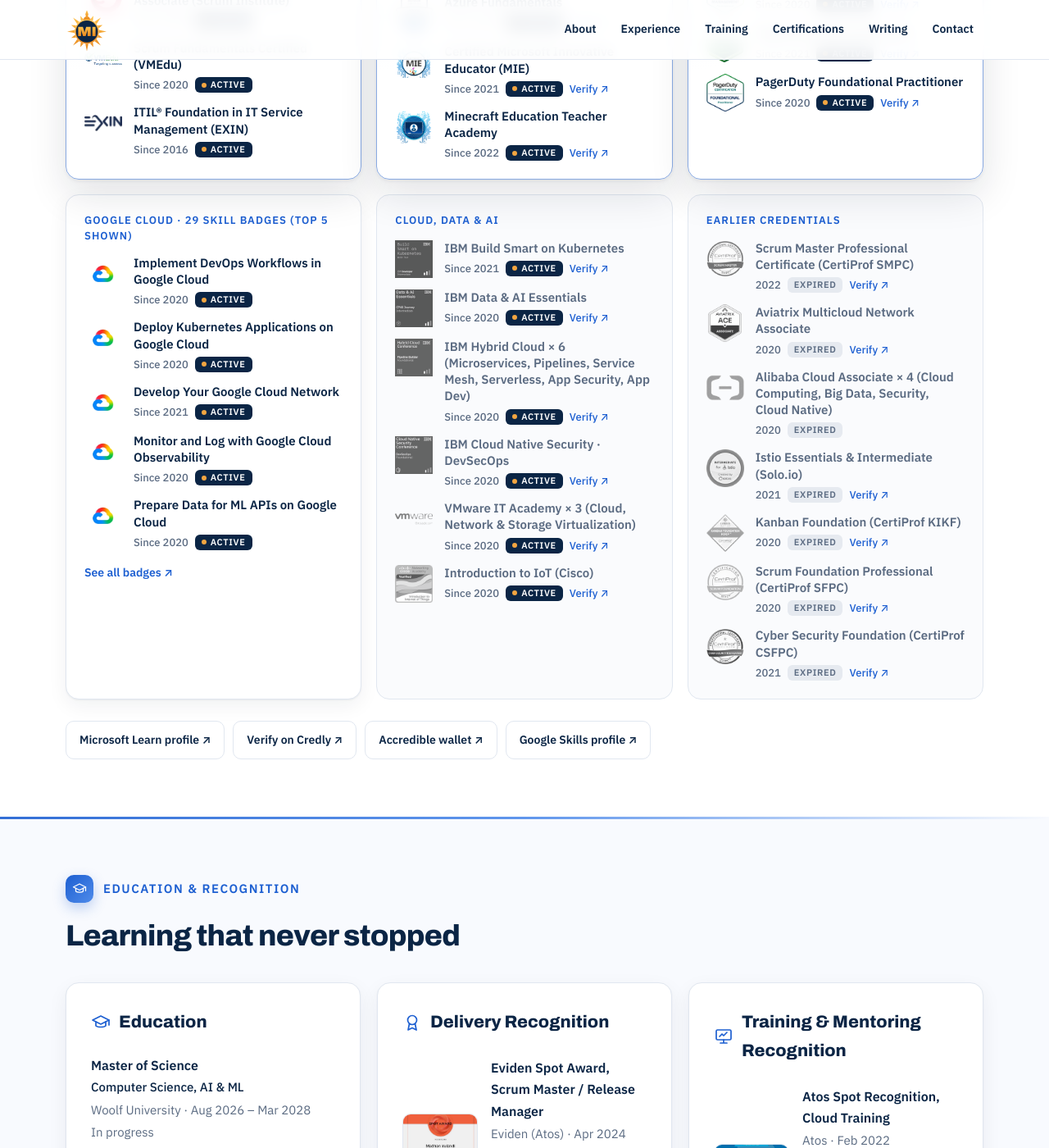
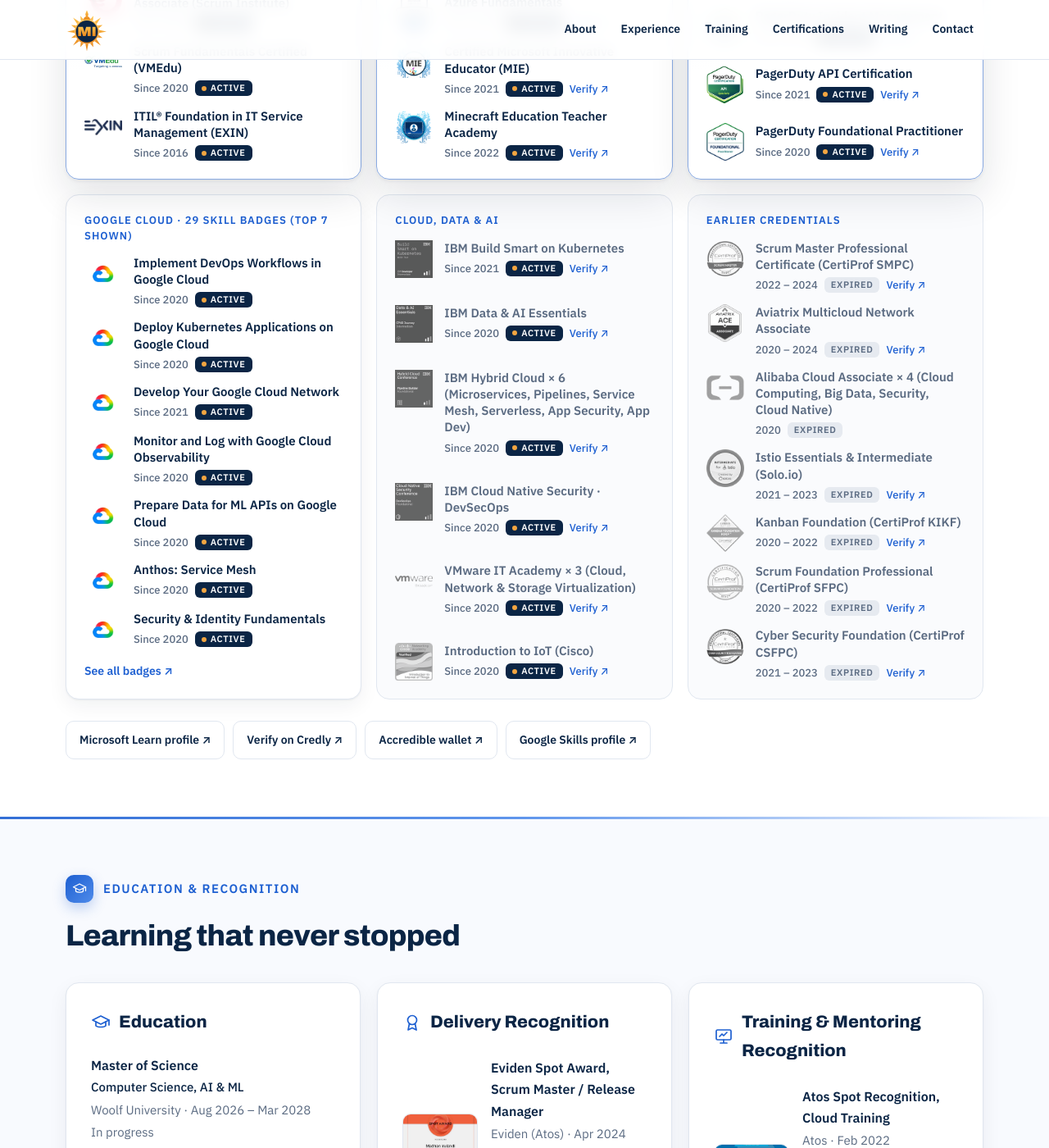
Before and after one commit to Madhan-I/Madhan-I.github.io, a Jekyll site: the page built from index.html, in a window 1280 px wide and 1400 px high, scrolled down 8226 px. Shown: the whole window at 82% size. Built offline with Jekyll 4.4.1, drawn with Linux system fonts in a browser that asks for light colours.

Commit message:
Certs: fill card space, two more Google badges, expiry ranges
Co-Authored-By: Claude Opus 5.5 <noreply@anthropic.com>
Claude-Session: https://claude.ai/code/session_01MFRrTt7LBDdX57m85KHNGp

```diff
--- a/_data/profile.yml
+++ b/_data/profile.yml
@@ -387,7 +387,7 @@ certifications:
         status: Active
         badge: pagerduty-foundational.png
         url: https://www.credly.com/badges/999463e4-1a89-4991-a145-2e646e019843
-  - group: Google Cloud · 29 skill badges (top 5 shown)
+  - group: Google Cloud · 29 skill badges (top 7 shown)
     link: https://www.skills.google/public_profiles/f79f24ba-fe04-4792-b301-a8b152fd4dd5
     items:
       - name: Implement DevOps Workflows in Google Cloud
@@ -407,6 +407,14 @@ certifications:
         status: Active
         badge: google-cloud-logo.png
       - name: Prepare Data for ML APIs on Google Cloud
+        year: "2020"
+        status: Active
+        badge: google-cloud-logo.png
+      - name: "Anthos: Service Mesh"
+        year: "2020"
+        status: Active
+        badge: google-cloud-logo.png
+      - name: Security & Identity Fundamentals
         year: "2020"
         status: Active
         badge: google-cloud-logo.png
@@ -451,11 +459,13 @@ certifications:
         status: Expired
         badge: certiprof-smpc.png
         url: https://www.credly.com/badges/8364dc6a-146c-4a55-97a1-5714cfc5057b
+        expired: "2024"
       - name: Aviatrix Multicloud Network Associate
         year: "2020"
         status: Expired
         badge: aviatrix.png
         url: https://www.credly.com/badges/caf2a25f-f886-438b-9aae-8e0397a051ef
+        expired: "2024"
       - name: Alibaba Cloud Associate × 4 (Cloud Computing, Big Data, Security, Cloud Native)
         year: "2020"
         status: Expired
@@ -465,21 +475,25 @@ certifications:
         status: Expired
         badge: istio.png
         url: https://www.credly.com/badges/2f8a2132-6249-44fc-9a9e-0ef5103e7fdd
+        expired: "2023"
       - name: Kanban Foundation (CertiProf KIKF)
         year: "2020"
         status: Expired
         badge: certiprof-kikf.png
         url: https://www.credly.com/badges/e5b0a069-7f56-4ed0-8aa8-07a7fe653347
+        expired: "2022"
       - name: Scrum Foundation Professional (CertiProf SFPC)
         year: "2020"
         status: Expired
         badge: certiprof-sfpc.png
         url: https://www.credly.com/badges/b09aaae9-5b1f-49a7-9391-69d46730f809
+        expired: "2022"
       - name: Cyber Security Foundation (CertiProf CSFPC)
         year: "2021"
         status: Expired
         badge: certiprof-csfpc.png
         url: https://www.credly.com/badges/7603dff0-a874-4c8c-84e3-76b290b80a00
+        expired: "2023"
 
 education:
   - title: Master of Science
--- a/assets/css/style.css
+++ b/assets/css/style.css
@@ -474,3 +474,4 @@ nav .wrap { padding-block: 10px; }
 .dot { background: #F2A541; box-shadow: 0 0 0 4px rgba(242, 165, 65, .22); }
 .now-tag, .live { background: var(--navy); color: #FFFFFF; display: inline-flex; align-items: center; gap: 5px; }
 .now-tag::before, .live::before { content: ""; width: 6px; height: 6px; border-radius: 50%; background: #F2A541; flex: none; }
+@media (min-width: 641px) { .cg { display: flex; flex-direction: column; } .cg ul { flex: 1; align-content: space-between; } }
--- a/index.html
+++ b/index.html
@@ -124,7 +124,7 @@ layout: default
       {% for g in p.certifications %}
       <div class="cg reveal{% if g.featured %} featured{% endif %}{% if g.muted %} muted{% endif %}">
         <h3>{{ g.group }}</h3>
-        <ul>{% for c in g.items %}<li class="cert">{% if c.badge %}<img class="badge" src="{{ '/assets/badges/' | append: c.badge | relative_url }}" alt="" width="44" height="44" loading="lazy">{% endif %}<span class="cbody"><span class="cn">{% if c.url %}<a href="{{ c.url }}" target="_blank" rel="noopener">{{ c.name }}</a>{% else %}{{ c.name }}{% endif %}</span><span class="meta">{% if c.year %}<span class="yr">{% if c.status == "Active" %}Since {% endif %}{{ c.year }}</span>{% endif %}{% if c.status == "Active" %}<span class="live">Active</span>{% elsif c.status == "Expired" %}<span class="expired">Expired</span>{% endif %}{% if c.url %}<span class="verify-link">Verify ↗</span>{% endif %}</span></span></li>{% endfor %}</ul>
+        <ul>{% for c in g.items %}<li class="cert">{% if c.badge %}<img class="badge" src="{{ '/assets/badges/' | append: c.badge | relative_url }}" alt="" width="44" height="44" loading="lazy">{% endif %}<span class="cbody"><span class="cn">{% if c.url %}<a href="{{ c.url }}" target="_blank" rel="noopener">{{ c.name }}</a>{% else %}{{ c.name }}{% endif %}</span><span class="meta">{% if c.year %}<span class="yr">{% if c.status == "Active" %}Since {% endif %}{{ c.year }}{% if c.expired %} – {{ c.expired }}{% endif %}</span>{% endif %}{% if c.status == "Active" %}<span class="live">Active</span>{% elsif c.status == "Expired" %}<span class="expired">Expired</span>{% endif %}{% if c.url %}<span class="verify-link">Verify ↗</span>{% endif %}</span></span></li>{% endfor %}</ul>
         {% if g.link %}<a class="group-link" href="{{ g.link }}" target="_blank" rel="noopener">See all badges ↗</a>{% endif %}
       </div>
       {% endfor %}
```
